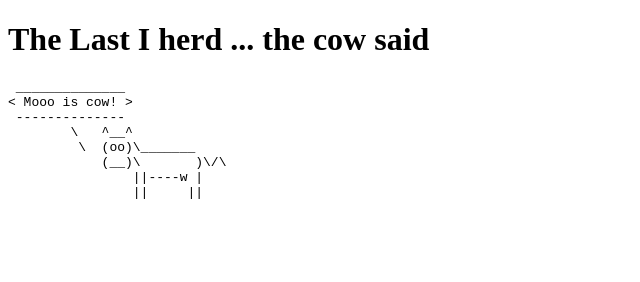
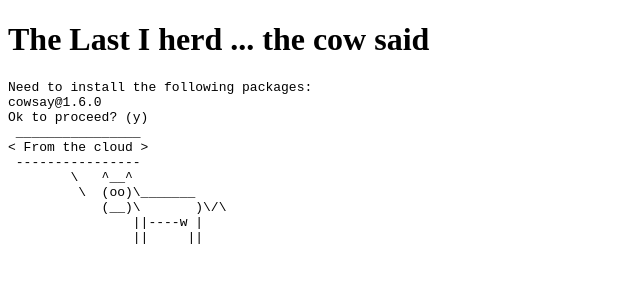
Before and after one commit to deadlygeek/git-pages-actions-playground, a plain HTML site: page docs/index.html in a window 1280 px wide. Shown: the whole page, without its empty margins (0-640 px from the left). Drawn offline with Linux system fonts and the light colour scheme.

Commit message:
test: update manually

```diff
--- a/docs/index.html
+++ b/docs/index.html
@@ -8,9 +8,12 @@
 <body>
     <h1>The Last I herd ... the cow said</h1>
     <pre>
- ______________
-< Mooo is cow! >
- --------------
+Need to install the following packages:
+cowsay@1.6.0
+Ok to proceed? (y)
+ ________________
+< From the cloud >
+ ----------------
         \   ^__^
          \  (oo)\_______
             (__)\       )\/\
```
Also changed, not shown: lastCowMessage.txt, whatShouldTheCowSay.txt.
